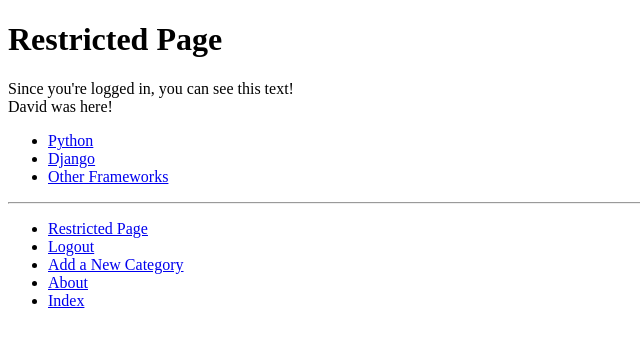
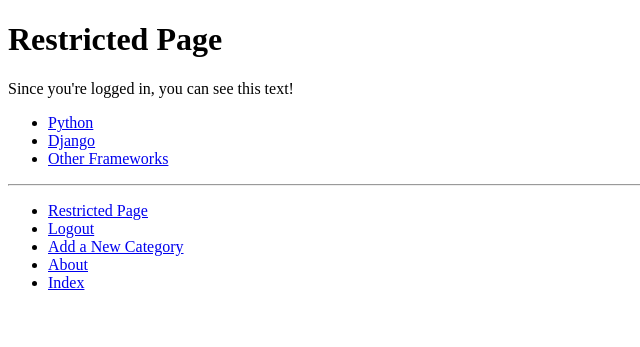
Before and after one commit to ChenbingLi/tango_with_django_project, a Django app: page /rango/restricted/ in a window 1280 px wide. Shown: the top 347 px of the page, without its empty margins (0-640 px from the left). Run offline with Django 3.2, Linux system fonts and the light colour scheme; a user stored in the database is signed in; data comes from the database, SQL or seed files in the repository.

Commit message:
final commit

```diff
--- a/templates/rango/restricted.html
+++ b/templates/rango/restricted.html
@@ -9,5 +9,4 @@
 {% block body_block %}
 <h1>Restricted Page</h1>
 Since you're logged in, you can see this text!<br />
-David was here!
 {% endblock %}
```
